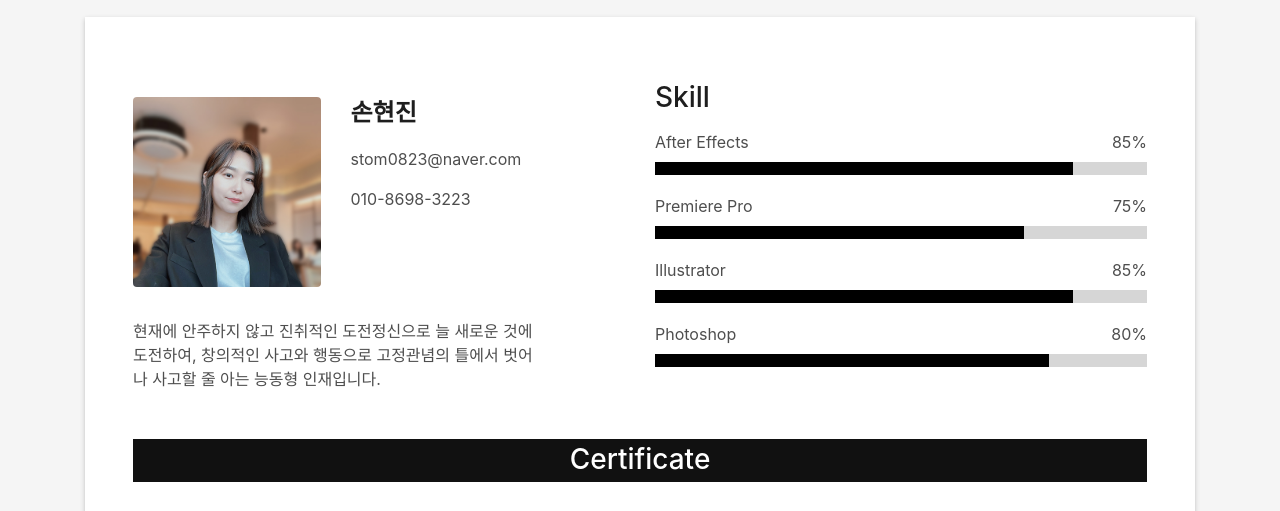
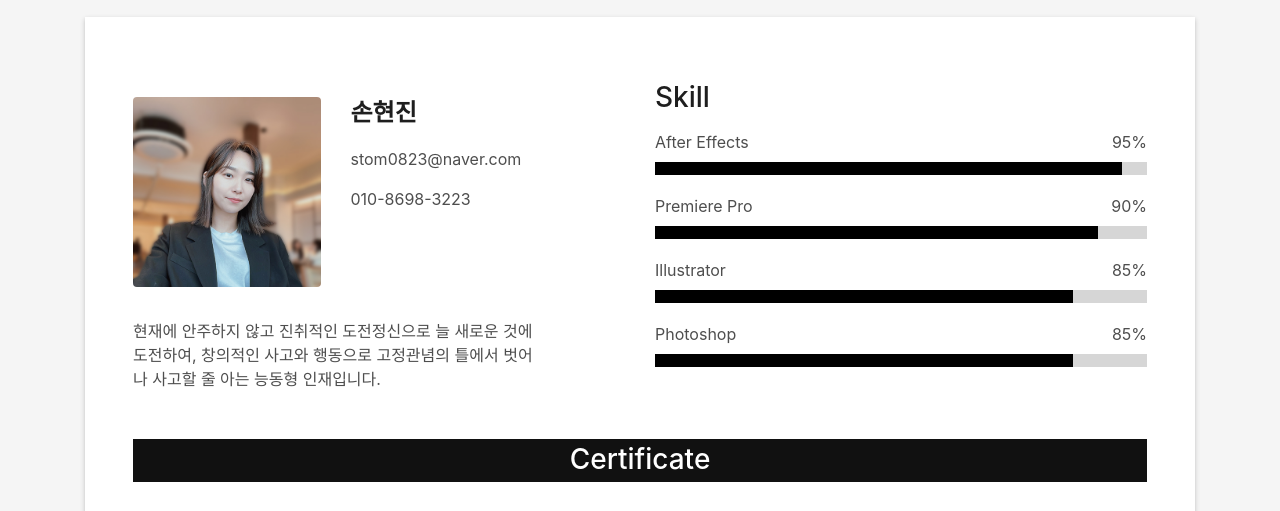
Before and after one commit to stom0823/HJpolio, a plain HTML site: page index.html in a window 1280 px wide. Shown: the part 4220-4731 px from the top of the page. Drawn offline with Linux system fonts and the light colour scheme; files whose address does not match are found by name.

Commit message:
Update index.html

```diff
--- a/index.html
+++ b/index.html
@@ -541,14 +541,14 @@
                 <div class="about-me pt-4 pt-md-0">
                   <div class="skill-mf">
                     <p class="title-s"><h3>Skill</h3></p>
-                    <span>After Effects</span> <span class="pull-right">85%</span>
+                    <span>After Effects</span> <span class="pull-right">95%</span>
                     <div class="progress">
-                      <div class="progress-bar" role="progressbar" style="width: 85%;" aria-valuenow="85" aria-valuemin="0"
+                      <div class="progress-bar" role="progressbar" style="width: 95%;" aria-valuenow="95" aria-valuemin="0"
                         aria-valuemax="100"></div>
                     </div>
-                    <span>Premiere Pro</span> <span class="pull-right">75%</span>
+                    <span>Premiere Pro</span> <span class="pull-right">90%</span>
                     <div class="progress">
-                      <div class="progress-bar" role="progressbar" style="width: 75%" aria-valuenow="75" aria-valuemin="0"
+                      <div class="progress-bar" role="progressbar" style="width: 90%" aria-valuenow="90" aria-valuemin="0"
                         aria-valuemax="100"></div>
                     </div>
                     <span>Illustrator</span> <span class="pull-right">85%</span>
@@ -556,9 +556,9 @@
                       <div class="progress-bar" role="progressbar" style="width: 85%" aria-valuenow="85" aria-valuemin="0"
                         aria-valuemax="100"></div>
                     </div>
-                    <span>Photoshop</span> <span class="pull-right">80%</span>
+                    <span>Photoshop</span> <span class="pull-right">85%</span>
                     <div class="progress">
-                      <div class="progress-bar" role="progressbar" style="width: 80%" aria-valuenow="80" aria-valuemin="0"
+                      <div class="progress-bar" role="progressbar" style="width: 85%" aria-valuenow="85" aria-valuemin="0"
                         aria-valuemax="100"></div>
                     </div>
                   </div>
```
